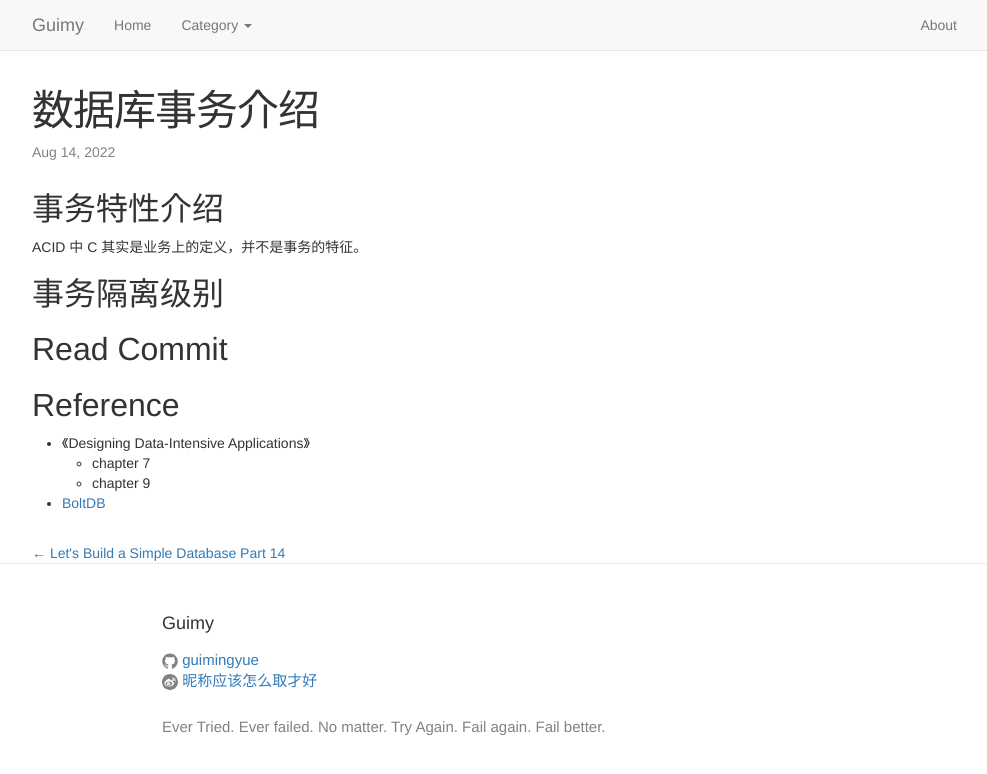
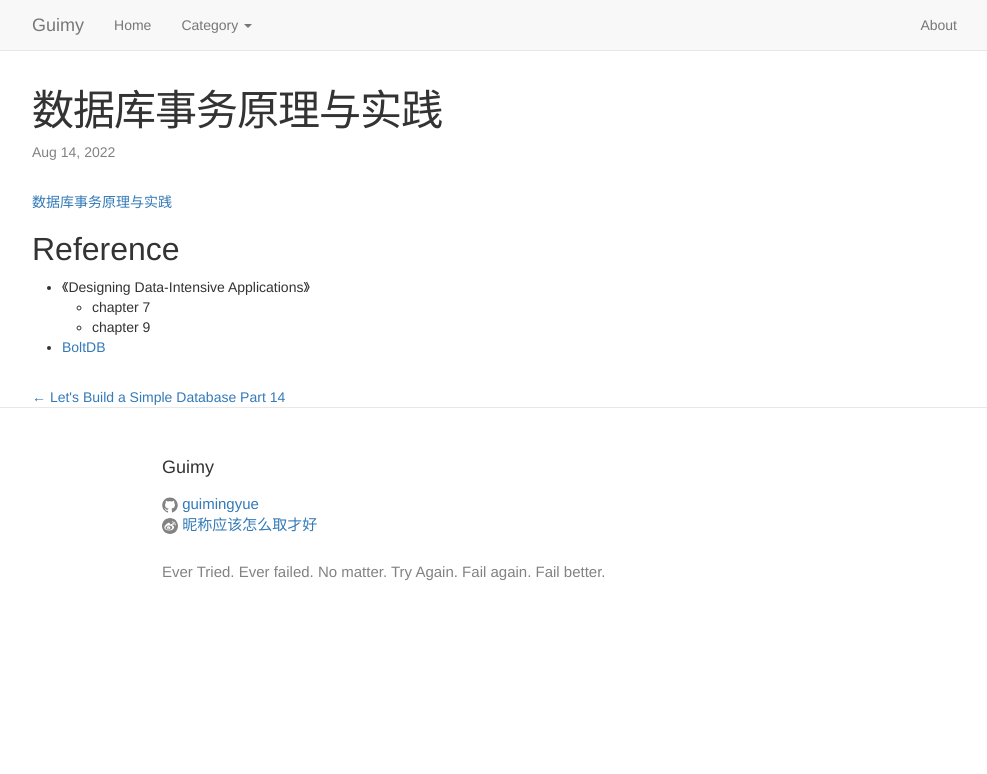
Before and after one commit to guimingyue/guimingyue.github.io, a Jekyll site: the page built from _posts/2022-08-14-intro-to-database-transaction.md, in a window 1280 px wide. Shown: the top 774 px of the page, without its empty margins (138-1125 px from the left). Built offline with Jekyll 4.4.1, drawn with Linux system fonts in a browser that asks for light colours.

Commit message:
add a pptx

```diff
--- a/_posts/2022-08-14-intro-to-database-transaction.md
+++ b/_posts/2022-08-14-intro-to-database-transaction.md
@@ -1,16 +1,10 @@
 ---
 layout: post
-title: 数据库事务介绍
+title: 数据库事务原理与实践
 category: Database
 ---
 
-## 事务特性介绍
-
-ACID 中 C 其实是业务上的定义，并不是事务的特征。
-
-## 事务隔离级别
-
-## Read Commit
+[数据库事务原理与实践](/files/数据库事务原理与实践.pptx)
 
 ## Reference
 * 《Designing Data-Intensive Applications》
```
Also changed, not shown: 1 other file.
